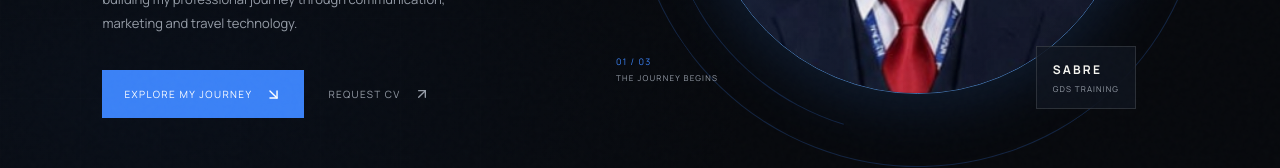
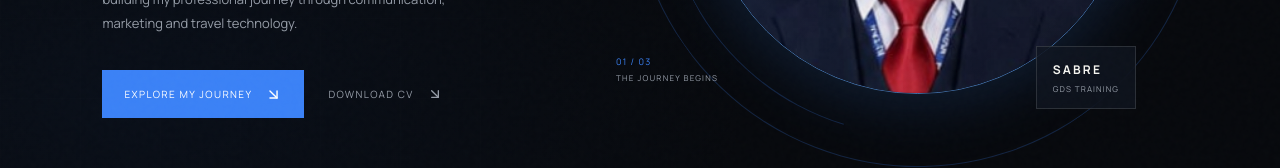
Before and after one commit to abhinavopticproduct-sketch/aditya-portfolio, a React (Vite) app: page / in a window 1280 px wide. Shown: the part 542-710 px from the top of the page. Built offline with nearby package versions, Linux system fonts and the light colour scheme.

Commit message:
Add downloadable resume

```diff
--- a/src/main.jsx
+++ b/src/main.jsx
@@ -135,7 +135,7 @@ function App() {
             <motion.p className="hero-intro" initial={{ opacity: 0 }} animate={{ opacity: 1 }} transition={{ delay: 0.8 }}>Passionate about travel, tourism, people and experiences — building my professional journey through communication, marketing and travel technology.</motion.p>
             <motion.div className="hero-actions" initial={{ opacity: 0 }} animate={{ opacity: 1 }} transition={{ delay: 1 }}>
               <a className="button button-primary" href="#about">Explore my journey <ArrowDownRight size={17} /></a>
-              <a className="button button-quiet" href="#contact">Request CV <ArrowUpRight size={16} /></a>
+              <a className="button button-quiet" href="/images/Aditya_Adhikari_Resume.pdf" download>Download CV <ArrowDownRight size={16} /></a>
             </motion.div>
           </div>
           <motion.div className="hero-visual" initial={{ opacity: 0, scale: 0.96 }} animate={{ opacity: 1, scale: 1 }} transition={{ duration: 1.1, delay: 0.35 }}>
```
Also changed, not shown: 1 other file (tests, documents, lock files or other folders).
